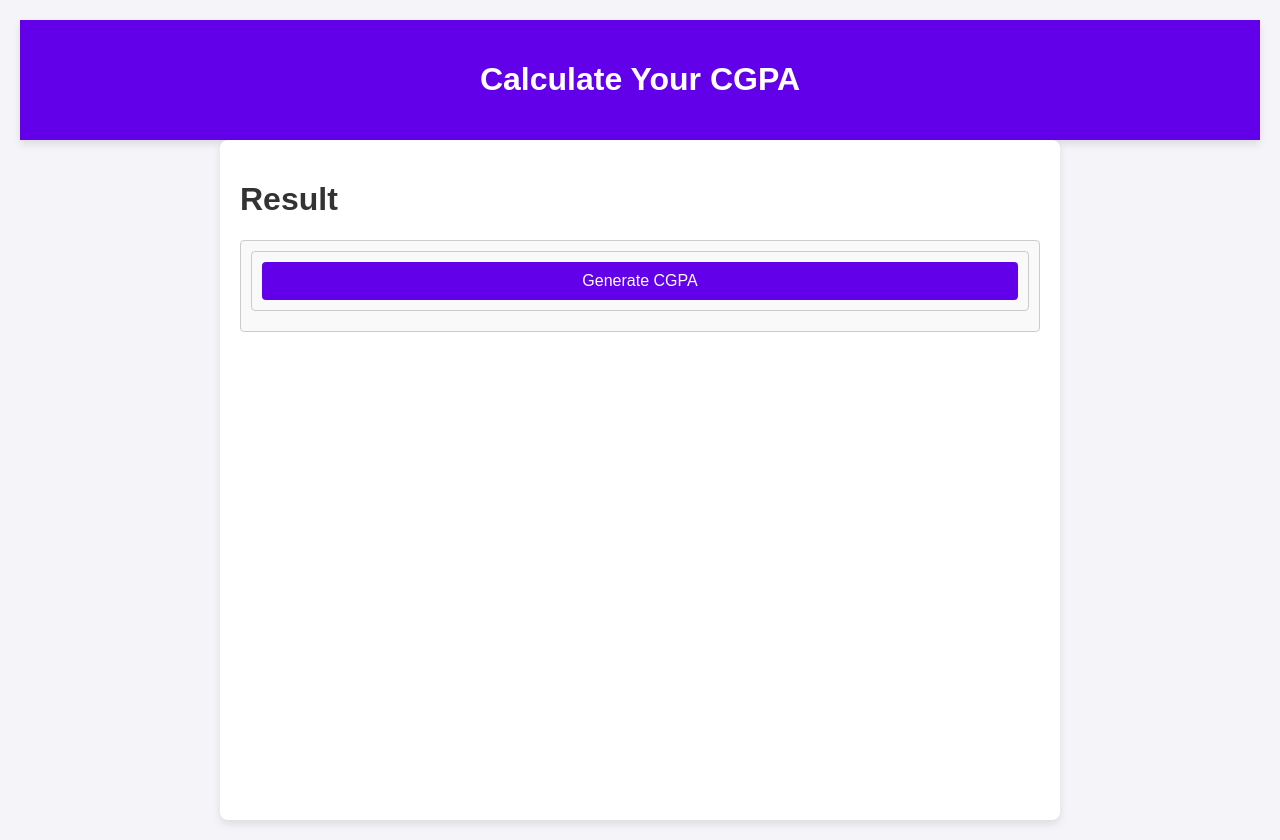
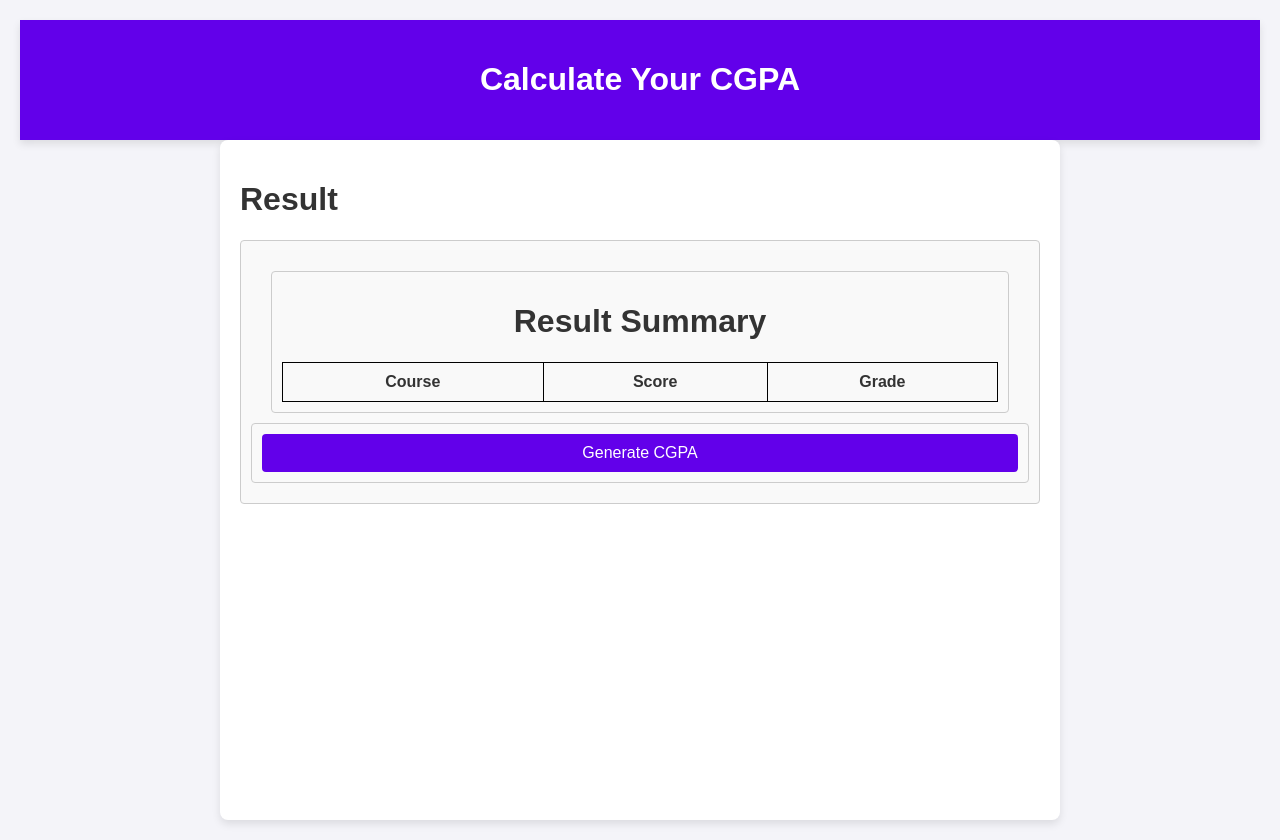
Before and after one commit to Afrimann/repo, a React (Vite) app: page /Result in a window 1280 px wide. Built offline with nearby package versions, Linux system fonts and the light colour scheme.

Commit message:
updated the print structure

```diff
--- /dev/null
+++ b/src/Result.css
@@ -0,0 +1,40 @@
+/* Result.css */
+.result {
+    margin: 20px;
+}
+
+.result h1 {
+    text-align: center;
+}
+
+.result table {
+    width: 100%;
+    border-collapse: collapse;
+}
+
+.result table, .result th, .result td {
+    border: 1px solid black;
+}
+
+.result th, .result td {
+    padding: 10px;
+    text-align: center;
+}
+
+@media print {
+    .result {
+        margin: 0;
+    }
+
+    .result h1 {
+        font-size: 24px;
+    }
+
+    .result table {
+        width: 100%;
+    }
+
+    .result th, .result td {
+        padding: 8px;
+    }
+}
--- a/src/ResultList.jsx
+++ b/src/ResultList.jsx
@@ -2,6 +2,7 @@ import React, { useState, useEffect, useRef } from 'react';
 import { useLocation } from 'react-router-dom';
 import { useReactToPrint } from 'react-to-print';
 import ShowResult from './ShowResult';
+import './Result.css'
 
 const Result = () => {
     const { state } = useLocation();
@@ -71,7 +72,7 @@ const Result = () => {
         <div className="Result">
             <h1>Result</h1>
             <div ref={componentRef}>
-                {courses.map((course, index) => (
+                {/* {courses.map((course, index) => (
                     <div key={index}>
                         <h2>Course {index + 1}</h2>
                         <p>Course Name: {course}</p>
@@ -79,7 +80,28 @@ const Result = () => {
                         <p>Grade: {grades[index]} units</p>
                         <p>Remark: {remarks[index]}</p>
                     </div>
-                ))}
+                ))} */}
+                <div className="result">
+            <h1>Result Summary</h1>
+            <table>
+                <thead>
+                    <tr>
+                        <th>Course</th>
+                        <th>Score</th>
+                        <th>Grade</th>
+                    </tr>
+                </thead>
+                <tbody>
+                    {courses.map((course, index) => (
+                        <tr key={index}>
+                            <td>{course}</td>
+                            <td>{scores[index]}</td>
+                            <td>{grades[index]}</td>
+                        </tr>
+                    ))}
+                </tbody>
+            </table>
+        </div>
                <div className="buttons" style={{display: 'flex', flexDirection:'column',gap:'10px'}}>
                {showButton && <button onClick={calculateCGPA}>Generate CGPA</button>}
                 {showResult && cgpa && <ShowResult cgpa={cgpa} />}
--- a/src/UploadCourses.jsx
+++ b/src/UploadCourses.jsx
@@ -12,6 +12,7 @@ const UploadCourses = () => {
     const matricNo = state?.matric;
     const navigate = useNavigate();
     const [allCourses, setAllCourses] = useState([]);
+    // const [gradeUnit,setGradeUnit] = useState([])
     const coursesCollectionRef = collection(db, 'courses');
 
     useEffect(() => {
```
